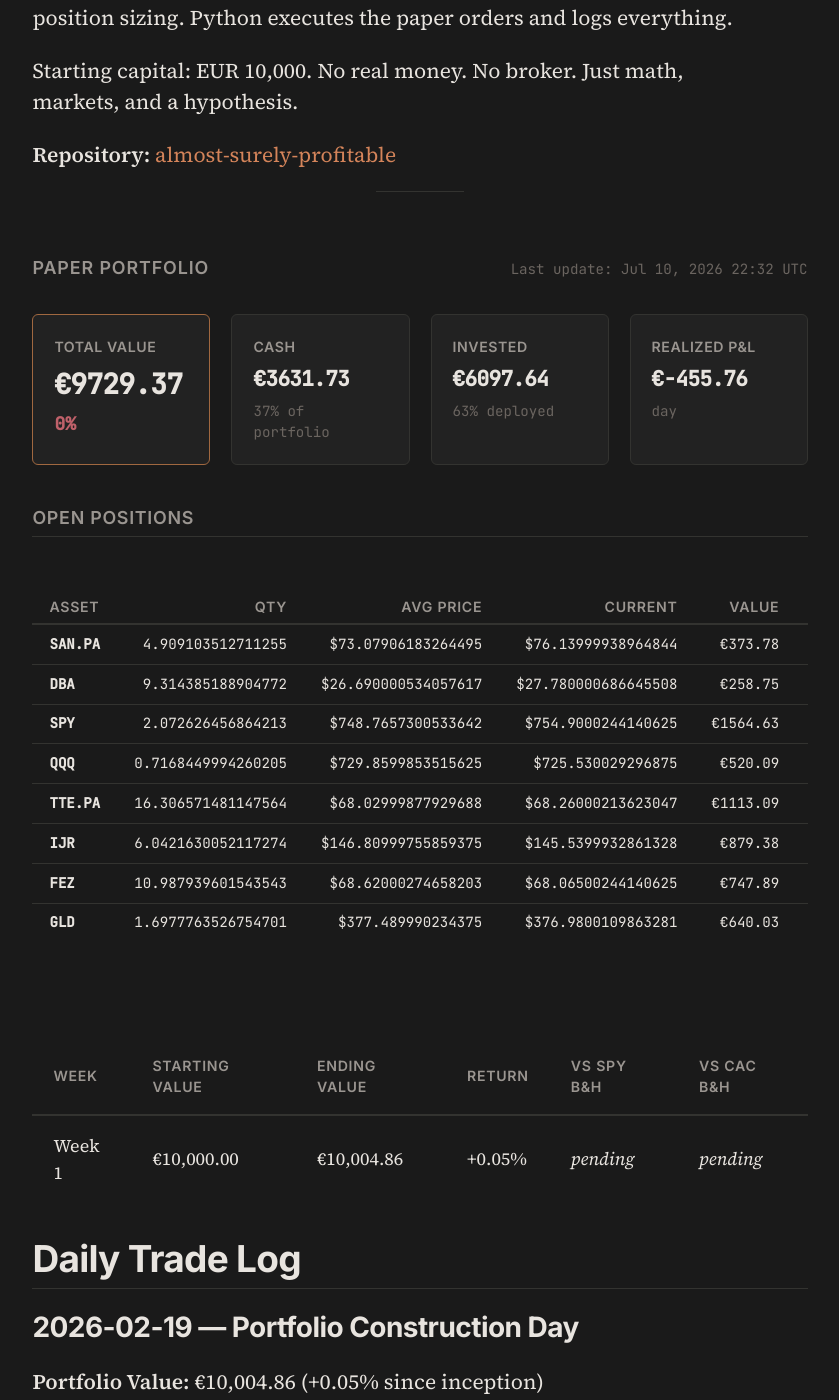
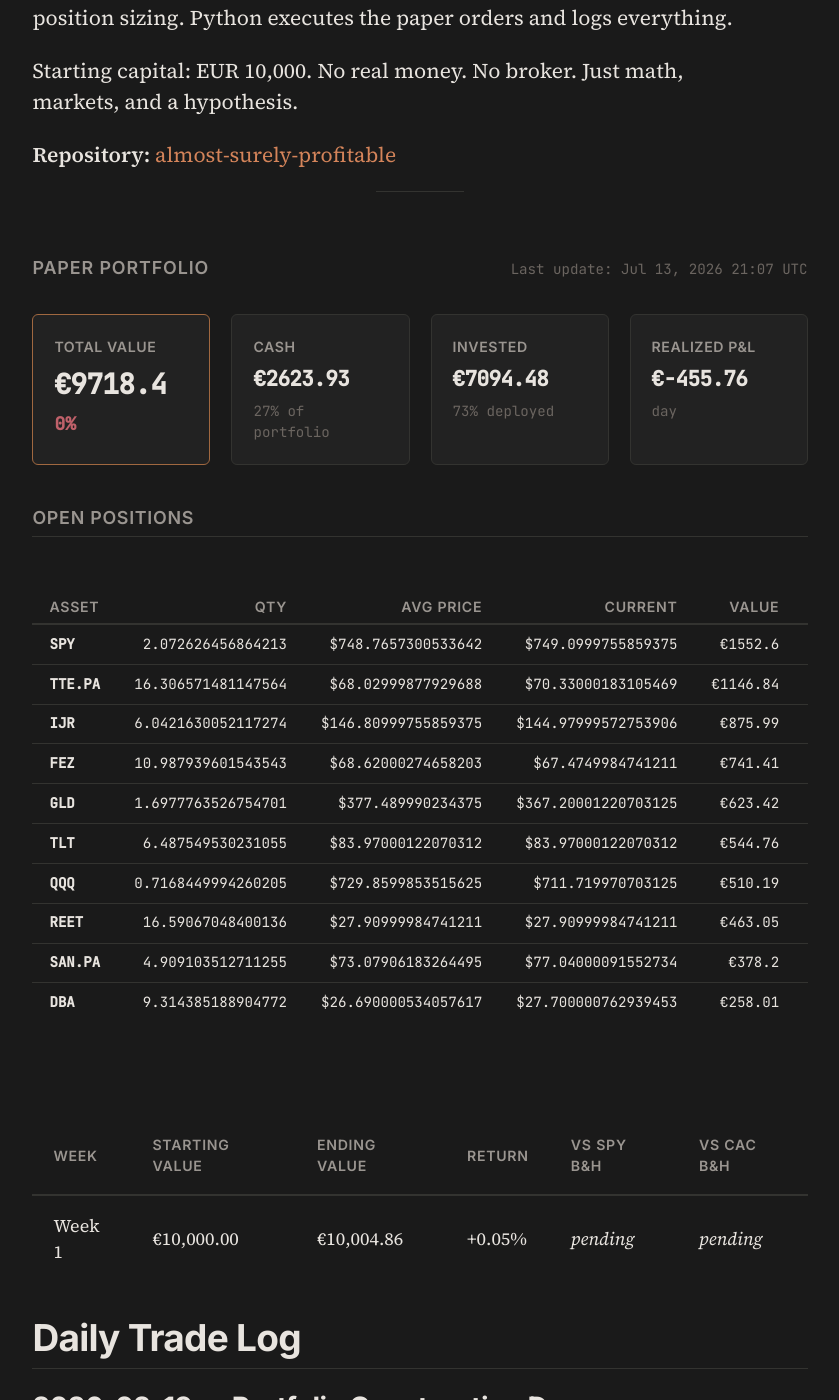
Before and after one commit to Alm0stSurely/alm0stsurely.github.io, a Jekyll site: the page built from trading.md, in a window 1280 px wide and 1400 px high, scrolled down 854 px. Shown: the whole window, without its empty margins (220-1059 px from the left). Built offline with Jekyll 4.4.1, drawn with Linux system fonts in a browser that asks for light colours.

Commit message:
Update portfolio and trading analysis for 2026-07-13

```diff
--- a/_data/portfolio.json
+++ b/_data/portfolio.json
@@ -1,81 +1,99 @@
 {
-  "last_updated": "2026-07-10T22:32:48.008746",
-  "cash": 3631.7302798191577,
-  "positions_value": 6097.635952966892,
-  "total_value": 9729.36623278605,
+  "last_updated": "2026-07-13T21:07:48.648189",
+  "cash": 2623.9251271693415,
+  "positions_value": 7094.476972911553,
+  "total_value": 9718.402100080895,
   "total_realized_pnl": -455.7564426120672,
   "positions": [
+    {
+      "ticker": "SPY",
+      "quantity": 2.072626456864213,
+      "avg_price": 748.7657300533642,
+      "current_price": 749.0999755859375,
+      "market_value": 1552.6044282357502,
+      "unrealized_pnl": 0.6927661339000224,
+      "unrealized_pnl_pct": 0.00044639533990083316
+    },
+    {
+      "ticker": "TTE.PA",
+      "quantity": 16.306571481147564,
+      "avg_price": 68.02999877929688,
+      "current_price": 70.33000183105469,
+      "market_value": 1146.8412021273323,
+      "unrealized_pnl": 37.505164170346234,
+      "unrealized_pnl_pct": 0.0338086593124819
+    },
+    {
+      "ticker": "IJR",
+      "quantity": 6.0421630052117274,
+      "avg_price": 146.80999755859375,
+      "current_price": 144.97999572753906,
+      "market_value": 875.9927666806908,
+      "unrealized_pnl": -11.057169363068397,
+      "unrealized_pnl_pct": -0.012465103613426036
+    },
+    {
+      "ticker": "FEZ",
+      "quantity": 10.987939601543543,
+      "avg_price": 68.62000274658203,
+      "current_price": 67.4749984741211,
+      "market_value": 741.4112078478853,
+      "unrealized_pnl": -12.58123778931008,
+      "unrealized_pnl_pct": -0.016686158942451654
+    },
+    {
+      "ticker": "GLD",
+      "quantity": 1.6977763526754701,
+      "avg_price": 377.489990234375,
+      "current_price": 367.20001220703125,
+      "market_value": 623.4234974272416,
+      "unrealized_pnl": -17.470081364374437,
+      "unrealized_pnl_pct": -0.027258942736349
+    },
+    {
+      "ticker": "TLT",
+      "quantity": 6.487549530231055,
+      "avg_price": 83.97000122070312,
+      "current_price": 83.97000122070312,
+      "market_value": 544.7595419728736,
+      "unrealized_pnl": 0.0,
+      "unrealized_pnl_pct": 0.0
+    },
+    {
+      "ticker": "QQQ",
+      "quantity": 0.7168449994260205,
+      "avg_price": 729.8599853515625,
+      "current_price": 711.719970703125,
+      "market_value": 510.192901990169,
+      "unrealized_pnl": -13.003578790247218,
+      "unrealized_pnl_pct": -0.02485410217372004
+    },
+    {
+      "ticker": "REET",
+      "quantity": 16.59067048400136,
+      "avg_price": 27.90999984741211,
+      "current_price": 27.90999984741211,
+      "market_value": 463.04561067694254,
+      "unrealized_pnl": 0.0,
+      "unrealized_pnl_pct": 0.0
+    },
     {
       "ticker": "SAN.PA",
       "quantity": 4.909103512711255,
       "avg_price": 73.07906183264495,
-      "current_price": 76.13999938964844,
-      "market_value": 373.77913846155593,
-      "unrealized_pnl": 15.02645931327561,
-      "unrealized_pnl_pct": 0.0418852880735278
+      "current_price": 77.04000091552734,
+      "market_value": 378.19733911369354,
+      "unrealized_pnl": 19.444659965413223,
+      "unrealized_pnl_pct": 0.05420073798912682
     },
     {
       "ticker": "DBA",
       "quantity": 9.314385188904772,
       "avg_price": 26.690000534057617,
-      "current_price": 27.780000686645508,
-      "market_value": 258.75362694345534,
-      "unrealized_pnl": 10.15268127716859,
-      "unrealized_pnl_pct": 0.04083927054242664
-    },
-    {
-      "ticker": "SPY",
-      "quantity": 2.072626456864213,
-      "avg_price": 748.7657300533642,
-      "current_price": 754.9000244140625,
-      "market_value": 1564.6257628880264,
-      "unrealized_pnl": 12.714100786176195,
-      "unrealized_pnl_pct": 0.008192541558039907
-    },
-    {
-      "ticker": "QQQ",
-      "quantity": 0.7168449994260205,
-      "avg_price": 729.8599853515625,
-      "current_price": 725.530029296875,
-      "market_value": 520.092573434879,
-      "unrealized_pnl": -3.103907345537155,
-      "unrealized_pnl_pct": -0.00593258452523853
-    },
-    {
-      "ticker": "TTE.PA",
-      "quantity": 16.306571481147564,
-      "avg_price": 68.02999877929688,
-      "current_price": 68.26000213623047,
-      "market_value": 1113.0866041377276,
-      "unrealized_pnl": 3.7505661807415436,
-      "unrealized_pnl_pct": 0.003380910790249627
-    },
-    {
-      "ticker": "IJR",
-      "quantity": 6.0421630052117274,
-      "avg_price": 146.80999755859375,
-      "current_price": 145.5399932861328,
-      "market_value": 879.3763632122349,
-      "unrealized_pnl": -7.673572831524312,
-      "unrealized_pnl_pct": -0.008650666123429792
-    },
-    {
-      "ticker": "FEZ",
-      "quantity": 10.987939601543543,
-      "avg_price": 68.62000274658203,
-      "current_price": 68.06500244140625,
-      "market_value": 747.8941358050856,
-      "unrealized_pnl": -6.098309832109718,
-      "unrealized_pnl_pct": -0.008088025108734433
-    },
-    {
-      "ticker": "GLD",
-      "quantity": 1.6977763526754701,
-      "avg_price": 377.489990234375,
-      "current_price": 376.9800109863281,
-      "market_value": 640.0277480839268,
-      "unrealized_pnl": -0.8658307076892023,
-      "unrealized_pnl_pct": -0.0013509742277675772
+      "current_price": 27.700000762939453,
+      "market_value": 258.00847683897416,
+      "unrealized_pnl": 9.407531172687413,
+      "unrealized_pnl_pct": 0.037841896166057855
     }
   ]
 }
```
Also changed, not shown: _trading_analysis.md (+43 -33 lines).
